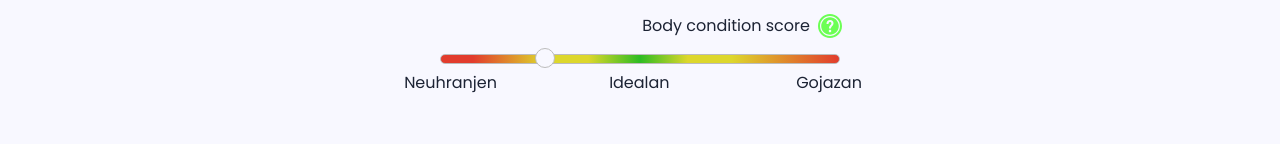
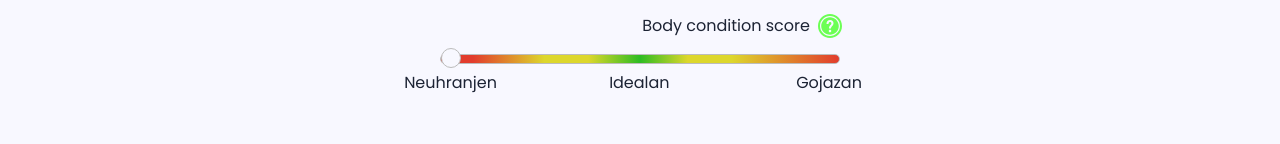
Before and after one commit to vukovicdusan/vet4pets, a Next.js app: page /kalkulator in a window 1280 px wide. Shown: the part 342-486 px from the top of the page. Built offline with nearby package versions, Linux system fonts and the light colour scheme.

Commit message:
changed the default value of bcs scale to 0

```diff
--- a/components/CalorieCalculator.jsx
+++ b/components/CalorieCalculator.jsx
@@ -200,7 +200,7 @@ const CalorieCalculator = () => {
 								max="4"
 								step="1"
 								list="markers"
-								defaultValue={1}
+								defaultValue={0}
 							/>
 							<datalist id="markers">
 								<option
```
